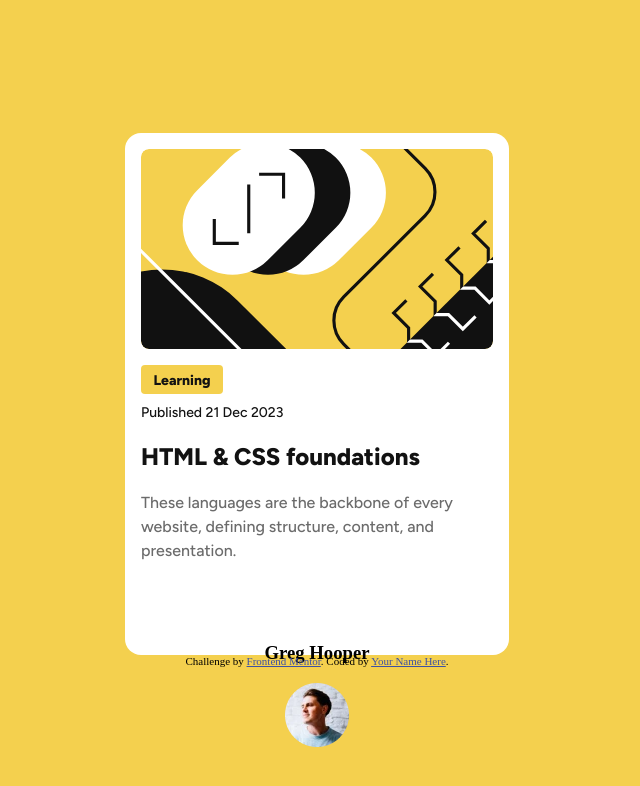
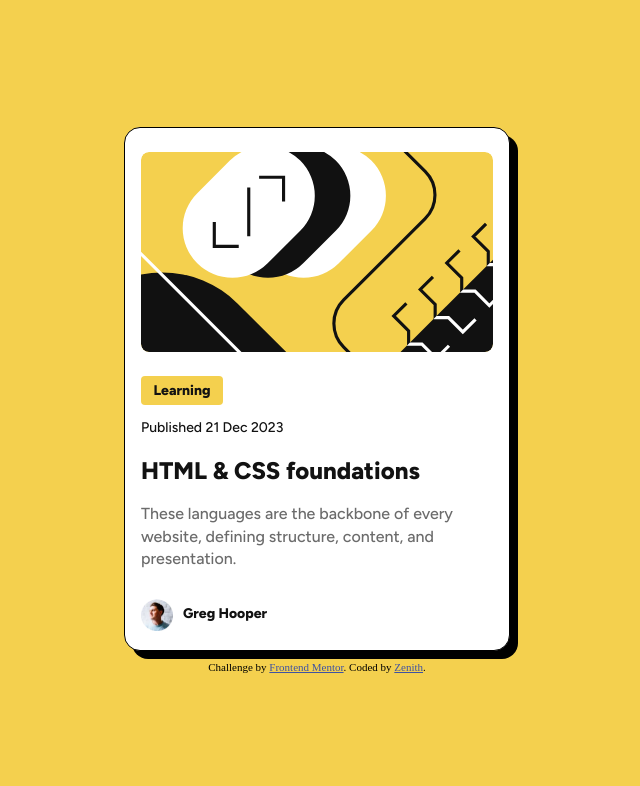
Before and after one commit to Zenith-p/FEMP2, a plain HTML site: page index.html in a window 1280 px wide. Shown: the whole page, without its empty margins (323-963 px from the left). Drawn offline with Linux system fonts and the light colour scheme.

Commit message:
blog card static design finished , focus status  and interactive elements left

```diff
--- a/index.html
+++ b/index.html
@@ -39,7 +39,7 @@
 
       <div class="author-info">
         <h3>Greg Hooper</h3>
-        <img id="portrait" src="./assets/images/image-avatar.webp" alt="icon">
+        <img id="portrait" src="./assets/images/image-avatar.webp" alt="icon" style="width: 32px; height: 32px;">
       </div>
 
     </div>
@@ -48,7 +48,7 @@
   <footer>
     <div class="attribution">
       Challenge by <a href="https://www.frontendmentor.io?ref=challenge" target="_blank">Frontend Mentor</a>.
-      Coded by <a href="#">Your Name Here</a>.
+      Coded by <a href="https://github.com/Zenith-p">Zenith</a>.
     </div>
 </footer>
 </body>
--- a/style.css
+++ b/style.css
@@ -17,6 +17,8 @@ body{
     background-color: hsl(0, 0%, 100%);
     border-radius: 16px;
     padding: 0px 0px 0px 0px;
+    box-shadow: 8px 8px 0px rgba(0, 0, 0, 1);
+    border: 0.5px solid rgba(0, 0, 0, 1);
 }
 /* svg isnt treated like normal; imgs create wrap then fitr img inside */
 .svg-container{
@@ -42,8 +44,8 @@ body{
 }
 .section-box h1,
 .section-box p {
-    margin: 8px; /* Remove margin */
-    padding: 0; /* Optional: Remove padding */
+    margin: 8px;
+    padding: 0px;
 }
 #h1,
 #p1,
@@ -51,7 +53,7 @@ body{
 #p3{
     font-family: "Figtree";
     letter-spacing: 0px;
-    line-height: 1.5;
+    line-height: 1.4;
     margin-left: 0px;
 }
 #h1{
@@ -81,6 +83,8 @@ body{
     width: 82px;
     background-color: hsl(47, 88%, 63%);
     border-radius: 4px;
+    margin-top: 8px;
+    margin-bottom: 5px;
 }
 #p1{
     font-weight: 800;
@@ -88,8 +92,25 @@ body{
     color: hsl(0, 0%, 7%);
     margin: 5px;
 }
+.author-info{
+    display: flex;
+    flex-direction: row-reverse;
+    justify-content: left;
+    margin-left: 16px;
+    margin-top: -54px;
+    max-width: 129px ;
+    max-height: 32px;
+}
+h3{
+    font-weight: 800;
+    font-family: "Figtree";
+    font-size: 14px;
+    color: hsl(0, 0%, 7%);
+    max-width: 129px;
+    margin-top: 6px;
+    margin-left: 10px;
+}
 
 
-
-.attribution { font-size: 11px; text-align: center; }
+.attribution { margin-top: 10px;   font-size: 11px; text-align: center; }
 .attribution a { color: hsl(228, 45%, 44%); }
```
